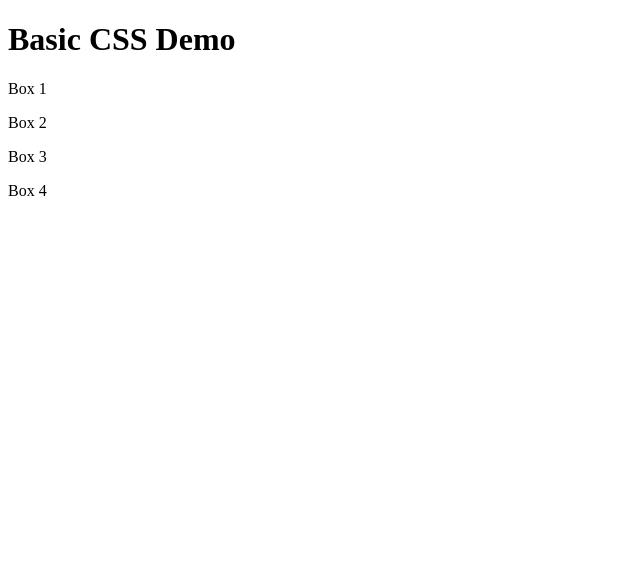
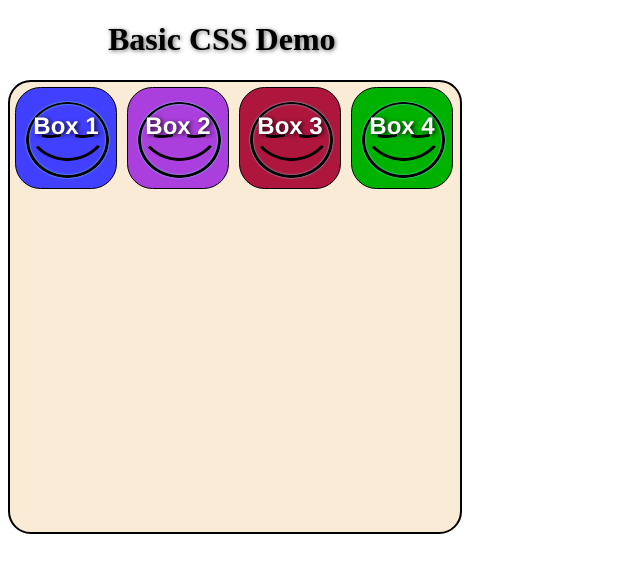
Before and after one commit to J0SH001/HTML-CSS-Projects, a plain HTML site: page CSS/Basic_CSS_Demo.html in a window 1280 px wide. Shown: the whole page, without its empty margins (0-640 px from the left). Drawn offline with Linux system fonts and the light colour scheme.

Commit message:
It Works!

```diff
--- a/CSS/Basic_CSS_Demo.html
+++ b/CSS/Basic_CSS_Demo.html
@@ -2,8 +2,12 @@
 <html lang = "en">
 	<head>
 		<title>Basic HTML Template</title>
-		<link rel="stylesheet" href="css/basic_style.css">
+		<link rel="stylesheet" type="text/css" href="basic_style.css"/>
 		<meta charset="utf-8">
+        <link rel="apple-touch-icon" sizes="180x180" href="/apple-touch-icon.png">
+<link rel="icon" type="image/png" sizes="32x32" href="/favicon-32x32.png">
+<link rel="icon" type="image/png" sizes="16x16" href="/favicon-16x16.png">
+<link rel="manifest" href="/site.webmanifest">
 	</head>
 	<body>
 		<div>
--- /dev/null
+++ b/CSS/basic_style.css
@@ -0,0 +1,101 @@
+body{
+	background-color: #fff;
+}
+
+h1{
+	color: rgba(8. 141, 165, 1);
+	margin-left: 100px;
+	text-shadow: 1px .5px 4px rgba(0,0,0,0.6);
+}
+.container{
+    width: 450px;
+    height: 450px;
+    background-color: #faebd7;
+    border: 2px solid black;
+    border-radius: 5%;
+}
+
+.container .squares:nth-child(-n+4){
+    background-image: url("icons_2.png");
+    color: #fff;
+    float: left;
+    width: 100px;
+    height: 100px;
+    margin: 5px;
+    border: 1px solid black;
+    border-radius: 25%;
+    cursor: pointer;
+}
+
+.container .squares:nth-child(-n+4){
+    background-image: url("icons_1.png");
+    color: #fff;
+    float: left;
+    width: 100px;
+    height: 100px;
+    margin: 5px;
+    border: 1px solid black;
+    border-radius: 25%;
+    cursor: pointer;
+    transition: transform .5s ease-in-out;
+}
+
+.squares:nth-child(-n+4){
+   font-family: "Helvecta Neue", Helvetica, Arial, sans-serif;
+   font-size: 1.5em;
+   font-weight: 900;
+   text-align: center;
+   margin: 0;
+   text-shadow: 2px 1px 4px rgba(0, 0, 0, 0.8);
+}
+
+.squares:nth-child(1){
+    background: #4240ff;
+}
+
+.squares:nth-child(2){
+    background: #ab3fdd;
+}
+
+.squares:nth-child(3){
+    background: #ae163e;
+}
+
+.squares:nth-child(4){
+    background: #00b200;
+}
+
+.container .squares:nth-child(-n+4):hover{
+    background-image: url("icons_2.png");
+    transform: scale(.5);
+    animation-name: race;
+    animation-duration: 2.5s;
+    animation-iteration-count: infinite;
+    animation-timing-function: cubic-bezier(2.5, .2, .3, 2);
+}
+
+.squares:nth-child(1):hover {
+    background: #13b4ff;
+}
+
+.squares:nth-child(2):hover {
+    background: #d861af;
+}
+
+.squares:nth-child(3):hover {
+    background: #81205f;
+}
+
+.squares:nth-child(4):hover {
+    background: #77b800;
+}
+
+@keyframes race{
+    0%, 100% {
+        transform: translateY(0px);
+        background-image: url("icons_2.png")
+    }
+    50% {
+        transform: translateY(300px);
+}
+}
```
